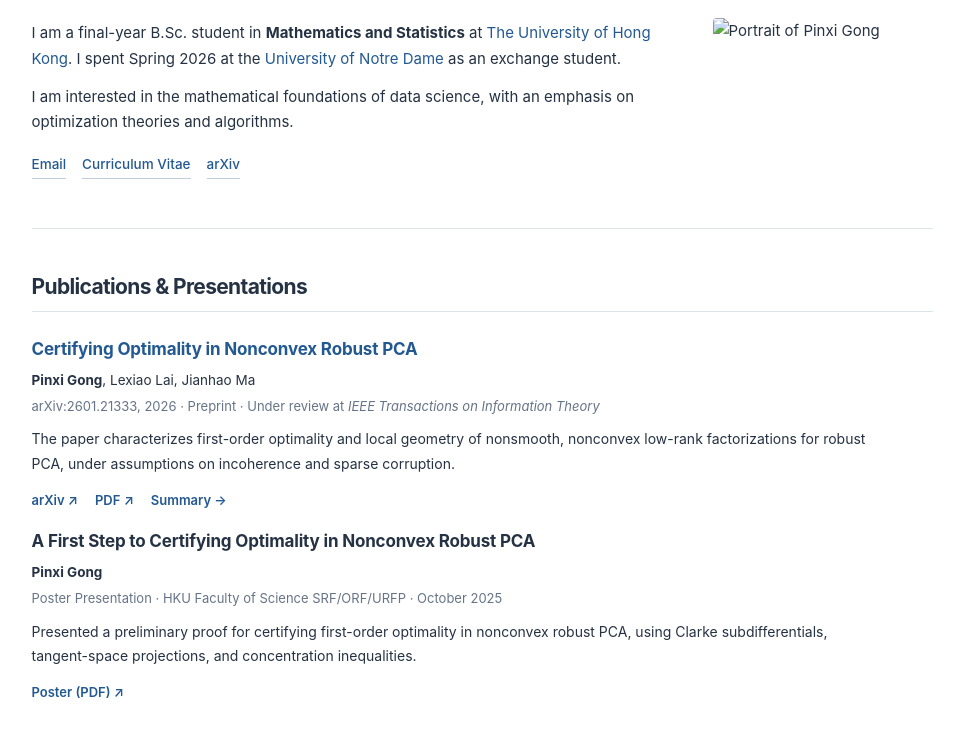
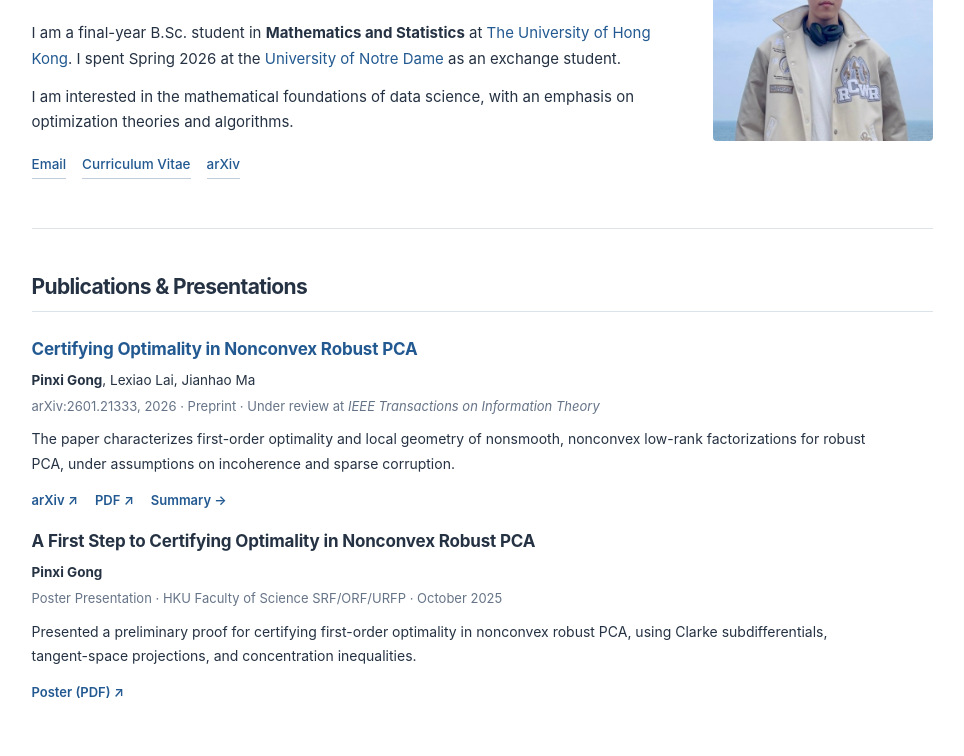
Before and after one commit to pinxigong/pinxigong.github.io, a plain HTML site: page index.html in a window 1280 px wide. Shown: the part 247-1003 px from the top of the page, without its empty margins (158-1122 px from the left). Drawn offline with Linux system fonts and the light colour scheme.

Commit message:
Update index.html

```diff
--- a/index.html
+++ b/index.html
@@ -33,8 +33,8 @@
 </div>
 </div>
 <aside class="profile-photo">
-  <img src="images/profile.jpg"
-       alt="Portrait of Pinxi Gong">
+  <img src="profile.jpg"
+       alt="Pinxi Gong">
 </aside>
 </div>
 </header><section class="main-section" id="publications">
@@ -69,7 +69,7 @@
   </p>
 
   <div class="project-links">
-    <a href="GongPinxi_Poster A11.pdf" target="_blank"
+    <a href="poster.pdf" target="_blank"
        rel="noopener noreferrer">Poster (PDF) ↗</a>
   </div>
 </article>
```
